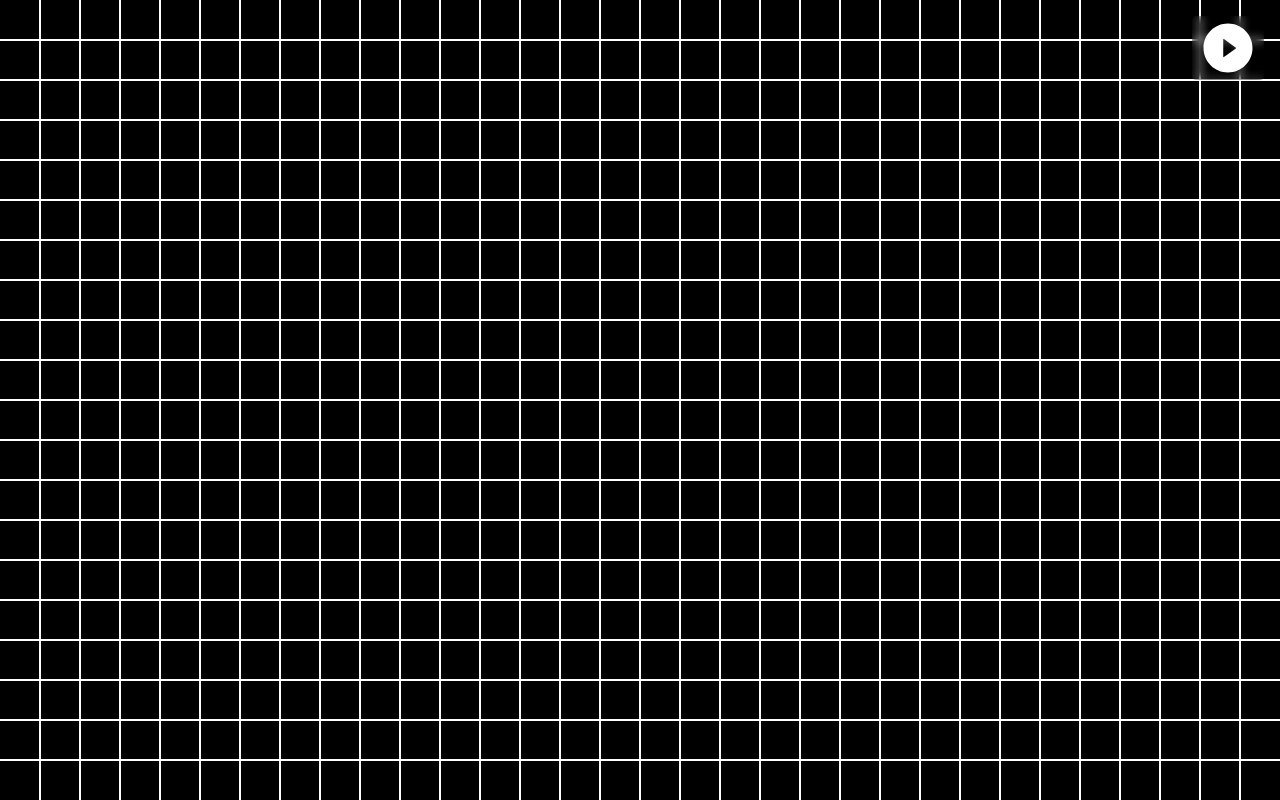
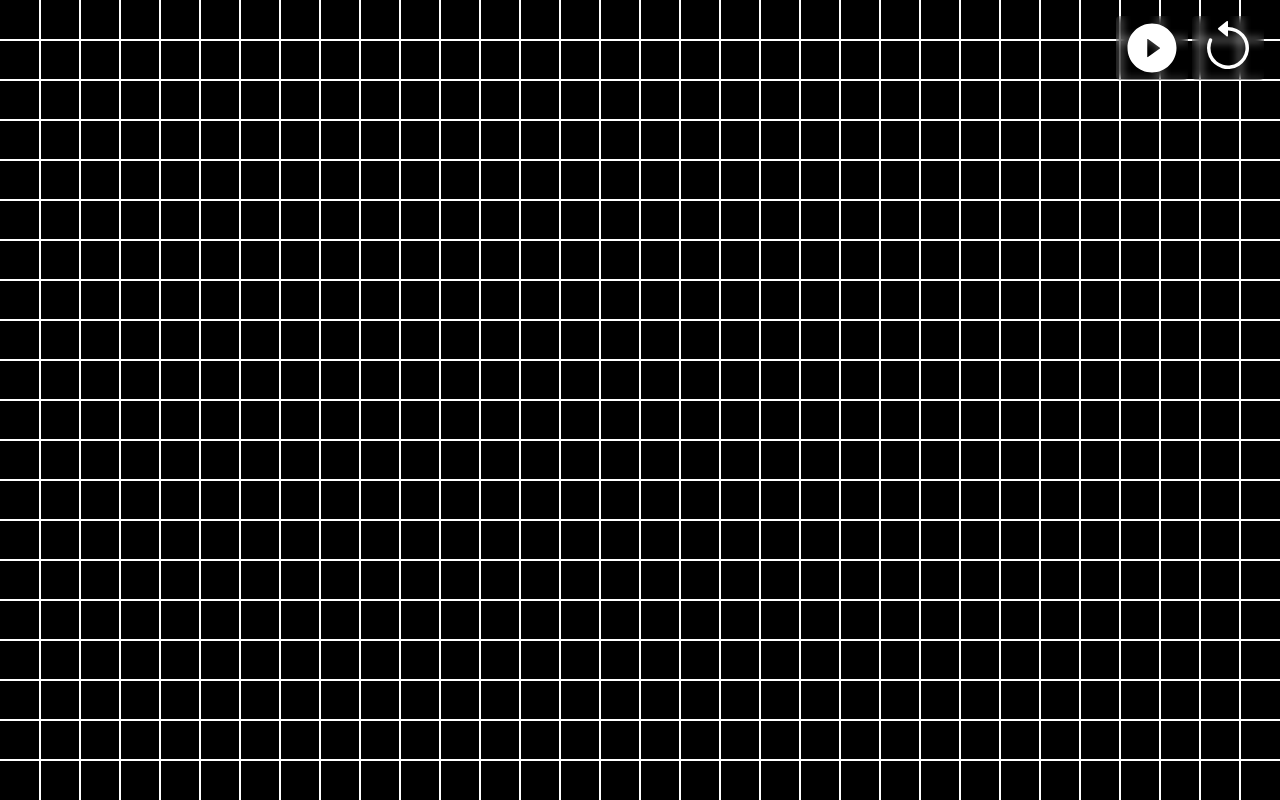
Before and after one commit to prashantrahul141/Conway-s-Game-of-Life, a website: page index.html in a window 1280 px wide. Drawn offline with Linux system fonts and the light colour scheme.

Commit message:
add inverse button

```diff
--- a/index.html
+++ b/index.html
@@ -7,7 +7,7 @@
     <link rel="stylesheet" href="./static/out.css" />
   </head>
   <body id="body" class="bg-black">
-    <div id="controls" class="fixed top-4 right-4">
+    <div id="controls" class="fixed top-4 right-4 bg-black/40">
       <button
         id="play-button"
         title="click play button to run simulation."
@@ -40,6 +40,26 @@
             d="M512 64C264.6 64 64 264.6 64 512s200.6 448 448 448 448-200.6 448-448S759.4 64 512 64zm-80 600c0 4.4-3.6 8-8 8h-48c-4.4 0-8-3.6-8-8V360c0-4.4 3.6-8 8-8h48c4.4 0 8 3.6 8 8v304zm224 0c0 4.4-3.6 8-8 8h-48c-4.4 0-8-3.6-8-8V360c0-4.4 3.6-8 8-8h48c4.4 0 8 3.6 8 8v304z"></path>
         </svg>
       </button>
+
+      <button
+        id="inverse-button"
+        class="rounded py-1 px-2 backdrop-blur-sm text-white">
+        <svg
+          class="w-14 h-14"
+          stroke="currentColor"
+          fill="currentColor"
+          stroke-width="0"
+          viewBox="0 0 16 16"
+          height="1em"
+          width="1em"
+          xmlns="http://www.w3.org/2000/svg">
+          <path
+            fill-rule="evenodd"
+            d="M8 3a5 5 0 1 1-4.546 2.914.5.5 0 0 0-.908-.417A6 6 0 1 0 8 2v1z"></path>
+          <path
+            d="M8 4.466V.534a.25.25 0 0 0-.41-.192L5.23 2.308a.25.25 0 0 0 0 .384l2.36 1.966A.25.25 0 0 0 8 4.466z"></path>
+        </svg>
+      </button>
     </div>
     <div
       class="h-screen w-screen grid grid-cols-custom grid-rows-custom"
```
